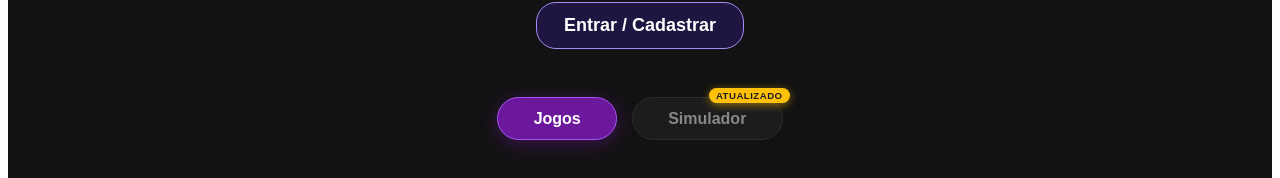
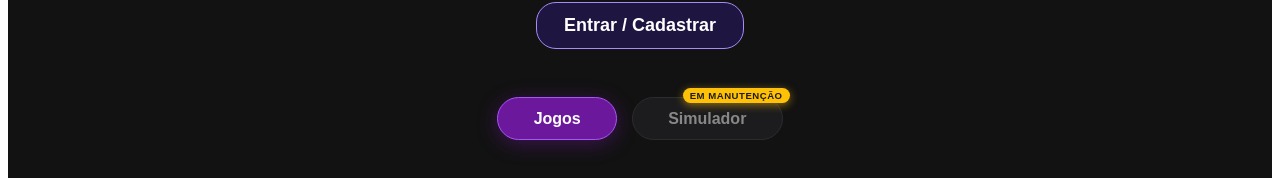
Before and after one commit to patrickcods/MatchRate, a React (Vite) app: page / in a window 1280 px wide. Shown: the part 212-390 px from the top of the page. Built offline with nearby package versions, Linux system fonts and the light colour scheme; no server answers.

Commit message:
docs: atualizações de estado de componentes

```diff
--- a/src/App.jsx
+++ b/src/App.jsx
@@ -209,7 +209,7 @@ function App() {
             right: '-8px',
             boxShadow: '0 2px 8px rgba(255, 193, 7, 0.5)'
           }}>
-            ATUALIZADO
+            EM MANUTENÇÃO
           </span>
         </button>
 
```
